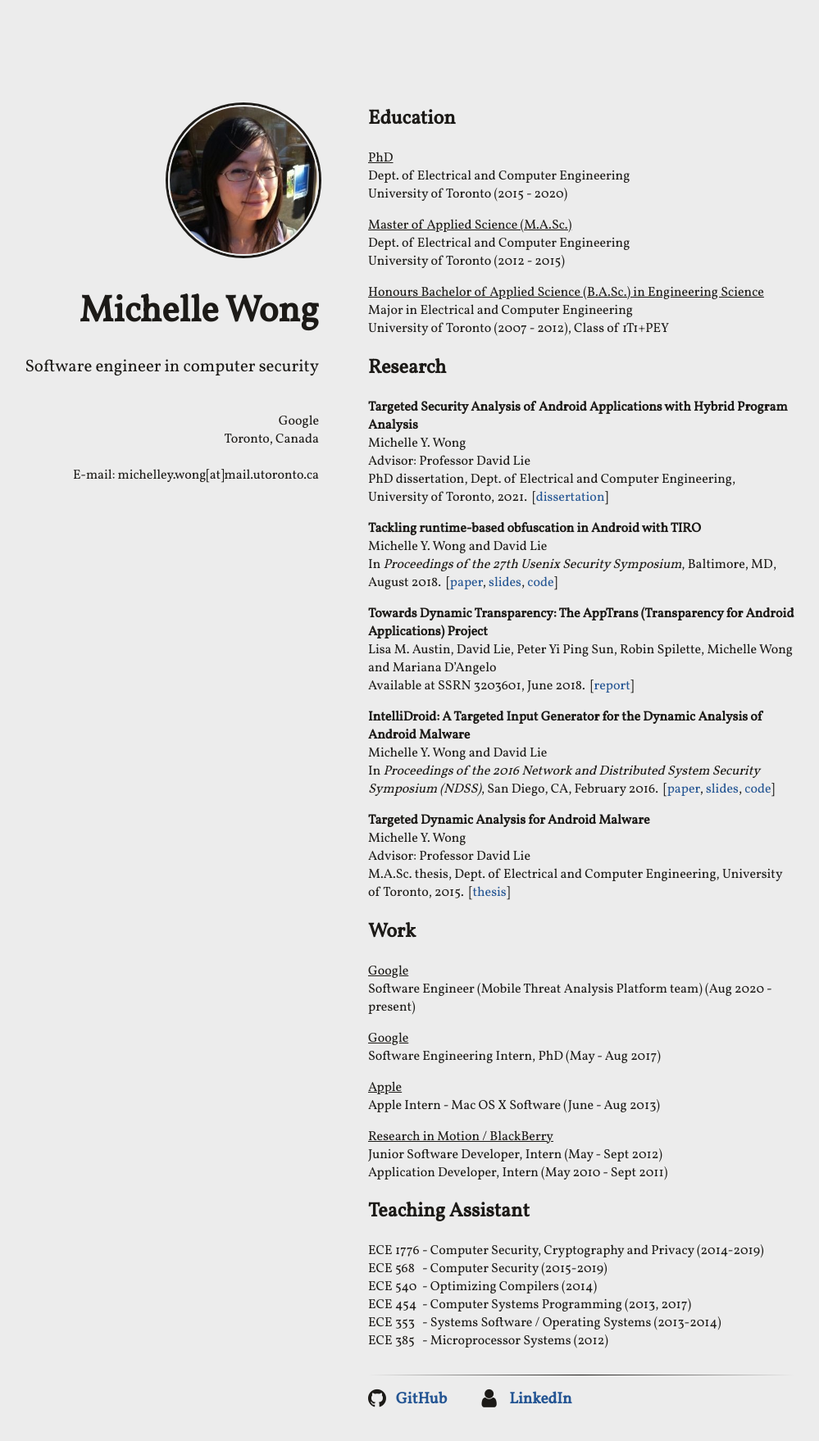
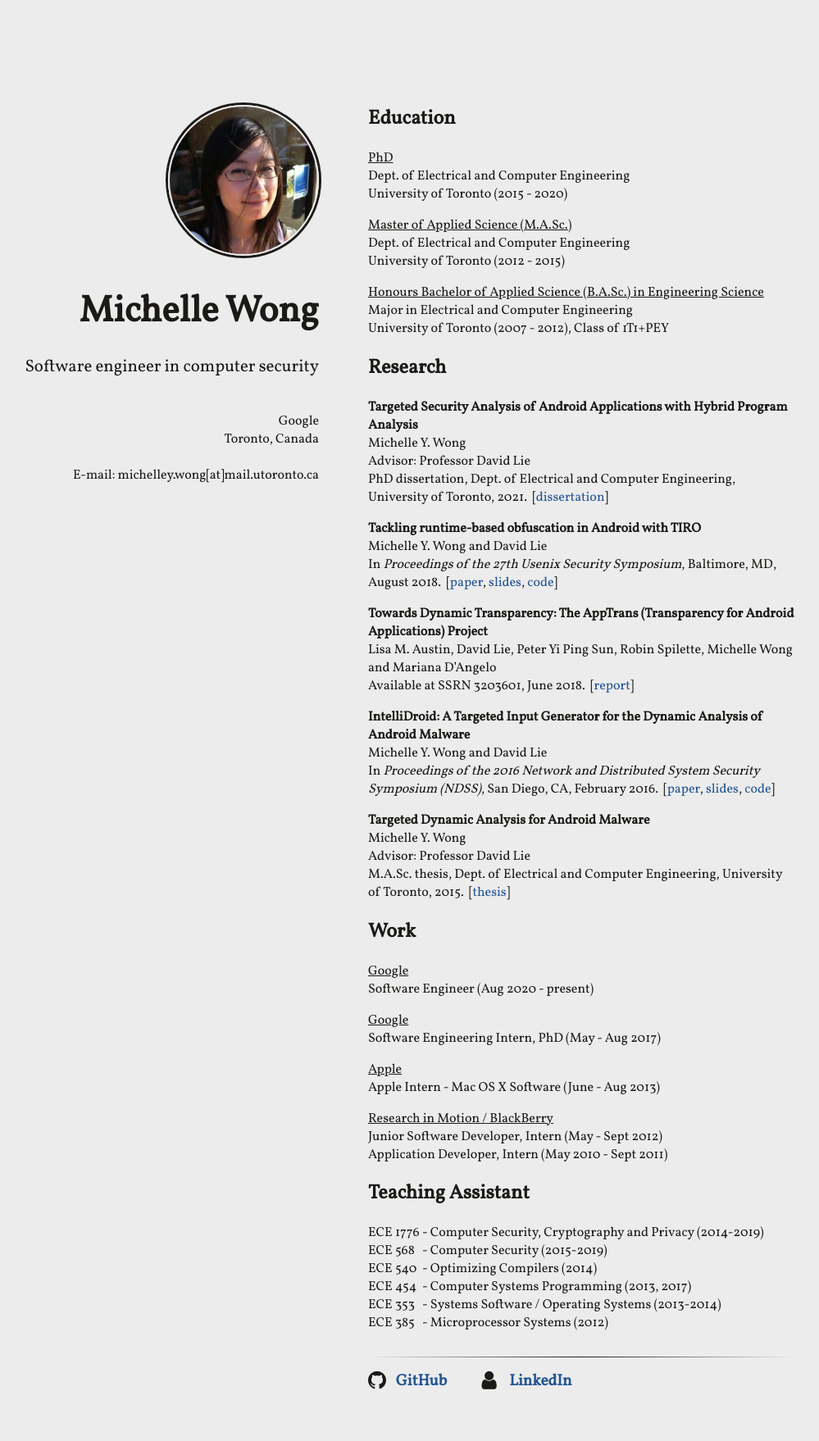
Before and after one commit to miwong/miwong.github.io, a Jekyll site: the page built from index.html, in a window 1280 px wide. Shown: the whole page at 82% size, without its empty margins (151-1150 px from the left). Built offline with Jekyll 4.4.1, drawn with Linux system fonts in a browser that asks for light colours; nearby versions of some CDN libraries; after the commit the page ends 1736 px from its top, so only the background shows below that.

Commit message:
Update content.html

```diff
--- a/_includes/content.html
+++ b/_includes/content.html
@@ -52,7 +52,7 @@
 <h2>Work</h2>
 <p>
     <u>Google</u><br>
-    Software Engineer (Mobile Threat Analysis Platform team) (Aug 2020 - present)
+    Software Engineer (Aug 2020 - present)
 </p>
 <p>
     <u>Google</u><br>
```
